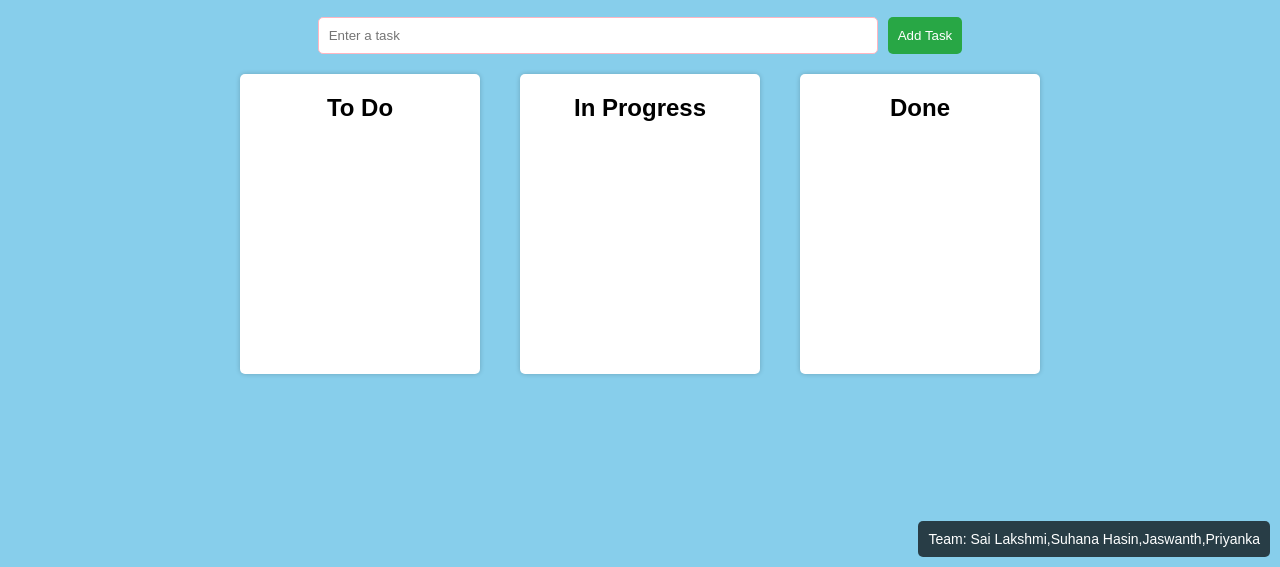
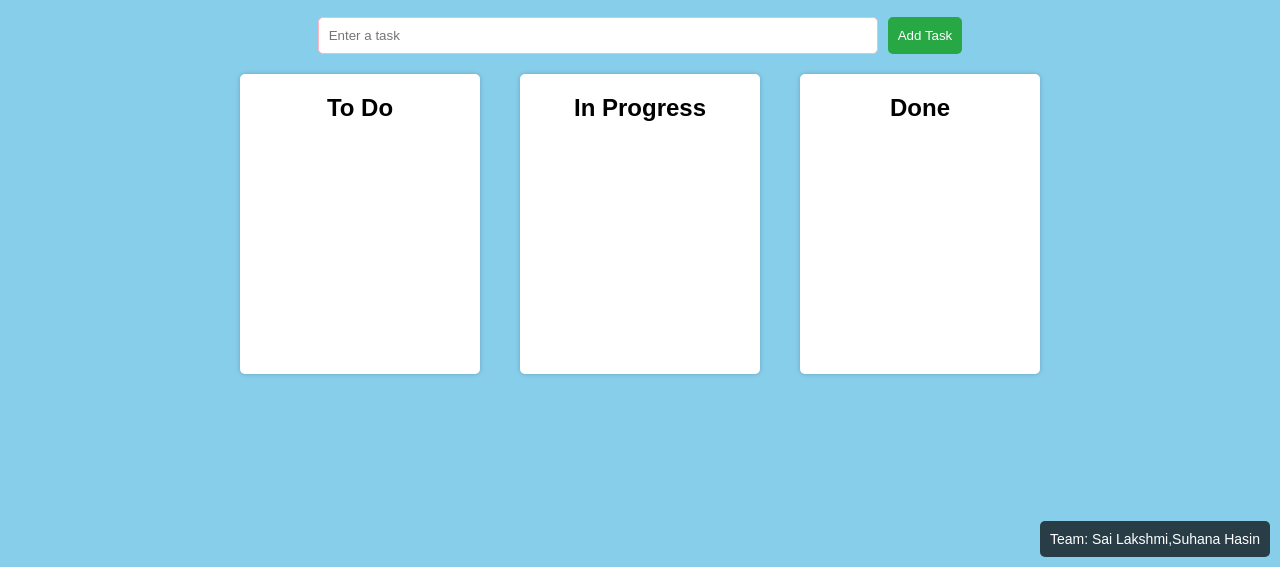
Before and after one commit to SaiLakshmiPandiri/Drag-and-Drop-Task-Manager, a plain HTML site: page index.html in a window 1280 px wide. Shown: the part 233-800 px from the top of the page. Drawn offline with Linux system fonts and the light colour scheme.

Commit message:
Update index.html

```diff
--- a/index.html
+++ b/index.html
@@ -30,7 +30,7 @@
 
     <script src="script.js"></script>
 <div class="TEAM-MEMBERS">
-<p>Team: Sai Lakshmi,Suhana Hasin,Jaswanth,Priyanka</p?
+<p>Team: Sai Lakshmi,Suhana Hasin</p?
 </div>
 </body>
 </html>
```
